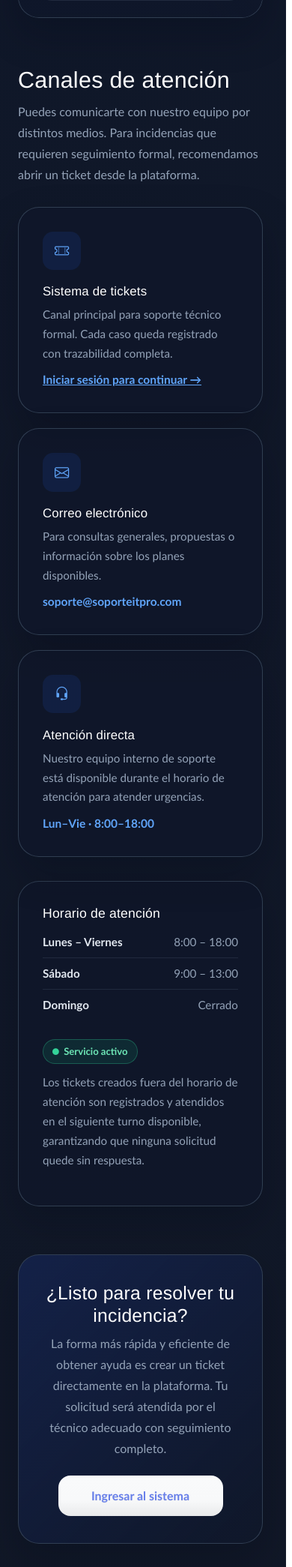
After one commit to bryanzs1/sistema-soporte-tecnico, a Flask app: page /contactanos in a window 390 px wide. The commit adds this page. Shown: the part 1156-3246 px from the top of the page at 75% size. Run offline with Flask 3, Linux system fonts and the light colour scheme; some libraries are stand-ins or nearby versions.

Commit message:
Agrega pagina Contactanos con imagen y link en navbar

```diff
--- a/app/routes.py
+++ b/app/routes.py
@@ -112,6 +112,11 @@ def about_us():
     return render_template('about.html')
 
 
+@bp.route('/contactanos')
+def contact():
+    return render_template('contact.html')
+
+
 @bp.route('/terminos-y-condiciones')
 def terms_and_conditions():
     return render_template('terms.html')
--- a/app/templates/base.html
+++ b/app/templates/base.html
@@ -32,6 +32,9 @@
             </a></li>
             <li class="nav-item"><a class="nav-link app-nav-link {% if endpoint == 'main.about_us' %}is-active{% endif %}" href="{{ url_for('main.about_us') }}" {% if endpoint == 'main.about_us' %}aria-current="page"{% endif %}>
               <i class="bi bi-people"></i> {{ _('Who We Are') }}
+            </a></li>
+            <li class="nav-item"><a class="nav-link app-nav-link {% if endpoint == 'main.contact' %}is-active{% endif %}" href="{{ url_for('main.contact') }}" {% if endpoint == 'main.contact' %}aria-current="page"{% endif %}>
+              <i class="bi bi-envelope"></i> {{ 'Contáctanos' if current_lang == 'es' else 'Contact Us' }}
             </a></li>
             {% if current_user.is_authenticated %}
               <li class="nav-item"><a class="nav-link app-nav-link {% if endpoint == 'tickets.list_tickets' %}is-active{% endif %}" href="{{ url_for('tickets.list_tickets') }}" {% if endpoint == 'tickets.list_tickets' %}aria-current="page"{% endif %}>
--- /dev/null
+++ b/app/templates/contact.html
@@ -0,0 +1,477 @@
+{% extends 'base.html' %}
+{% block title %}{{ 'Contáctanos' if current_lang == 'es' else 'Contact Us' }}{% endblock %}
+{% block body_class %}contact-page{% endblock %}
+{% block content %}
+{% set is_es = current_lang == 'es' %}
+
+<style>
+  .contact-page {
+    background:
+      radial-gradient(circle at top left, rgba(37, 99, 235, 0.16), transparent 28%),
+      radial-gradient(circle at top right, rgba(59, 130, 246, 0.12), transparent 24%),
+      linear-gradient(180deg, #0f172a 0%, #111827 100%);
+  }
+
+  .contact-v2 {
+    color: #e2e8f0;
+    padding: 3rem 0 5rem;
+  }
+
+  .contact-v2 .shell {
+    max-width: 1240px;
+    margin: 0 auto;
+    padding: 0 1.5rem;
+  }
+
+  .contact-v2 .hero {
+    display: grid;
+    grid-template-columns: minmax(0, 1.08fr) minmax(320px, 0.92fr);
+    gap: 2rem;
+    align-items: center;
+    padding-top: 1.5rem;
+  }
+
+  .contact-v2 .eyebrow {
+    display: inline-flex;
+    align-items: center;
+    gap: 0.55rem;
+    padding: 0.45rem 0.8rem;
+    margin-bottom: 1rem;
+    border-radius: 999px;
+    background: rgba(37, 99, 235, 0.12);
+    border: 1px solid rgba(96, 165, 250, 0.26);
+    color: #bfdbfe;
+    font-size: 0.82rem;
+    font-weight: 700;
+    text-transform: uppercase;
+    letter-spacing: 0.08em;
+  }
+
+  .contact-v2 h1,
+  .contact-v2 h2,
+  .contact-v2 h3 {
+    color: #fff;
+    font-family: var(--font-heading);
+  }
+
+  .contact-v2 .hero h1 {
+    margin: 0 0 1rem;
+    font-size: clamp(2.4rem, 5vw, 4.2rem);
+    line-height: 1.04;
+  }
+
+  .contact-v2 .hero p {
+    max-width: 760px;
+    margin: 0 0 1.4rem;
+    color: #94a3b8;
+    font-size: 1.04rem;
+    line-height: 1.8;
+  }
+
+  .contact-v2 .hero-actions {
+    display: flex;
+    gap: 0.9rem;
+    flex-wrap: wrap;
+  }
+
+  .contact-v2 .hero-actions .btn {
+    min-width: 190px;
+    padding: 0.95rem 1.25rem;
+    border-radius: 16px;
+    font-weight: 800;
+  }
+
+  .contact-v2 .hero-actions .btn-primary {
+    box-shadow: 0 16px 36px rgba(37, 99, 235, 0.28);
+  }
+
+  .contact-v2 .hero-actions .btn-outline-light {
+    border-color: rgba(148, 163, 184, 0.5);
+    color: #e2e8f0;
+  }
+
+  /* Tarjeta de imagen */
+  .contact-hero-card {
+    border-radius: 28px;
+    border: 1px solid rgba(51, 65, 85, 0.95);
+    background: rgba(15, 23, 42, 0.6);
+    box-shadow: 0 22px 50px rgba(2, 6, 23, 0.26);
+    overflow: hidden;
+    min-height: 520px;
+    position: relative;
+  }
+
+  .contact-hero-card img {
+    width: 100%;
+    height: 100%;
+    object-fit: cover;
+    object-position: center center;
+    display: block;
+  }
+
+  /* Gradiente inferior sobre la imagen */
+  .contact-hero-card::after {
+    content: "";
+    position: absolute;
+    inset: 0;
+    background: linear-gradient(180deg, rgba(15, 23, 42, 0.04), rgba(15, 23, 42, 0.78));
+    pointer-events: none;
+  }
+
+  /* Cubre la insignia de Gemini en la esquina inferior derecha */
+  .contact-hero-card::before {
+    content: "";
+    position: absolute;
+    bottom: 0;
+    right: 0;
+    width: 72px;
+    height: 72px;
+    background: linear-gradient(225deg, #0f172a 40%, transparent 100%);
+    z-index: 2;
+    pointer-events: none;
+  }
+
+  .contact-hero-card-copy {
+    position: absolute;
+    left: 1.4rem;
+    right: 1.4rem;
+    bottom: 1.4rem;
+    z-index: 3;
+    padding: 1.25rem;
+    border-radius: 22px;
+    background: rgba(15, 23, 42, 0.74);
+    border: 1px solid rgba(148, 163, 184, 0.14);
+    backdrop-filter: blur(12px);
+  }
+
+  .contact-hero-card-copy h3 {
+    margin: 0 0 0.4rem;
+    font-size: 1.05rem;
+    color: #fff;
+  }
+
+  .contact-hero-card-copy p {
+    margin: 0;
+    color: #cbd5e1;
+    font-size: 0.96rem;
+    line-height: 1.65;
+  }
+
+  /* Sección de tarjetas de contacto */
+  .contact-channels {
+    margin-top: 4rem;
+  }
+
+  .contact-v2 .section-head {
+    max-width: 840px;
+    margin-bottom: 1.8rem;
+  }
+
+  .contact-v2 .section-head h2 {
+    margin: 0 0 0.65rem;
+    font-size: clamp(1.9rem, 3vw, 2.6rem);
+  }
+
+  .contact-v2 .section-head p {
+    margin: 0;
+    color: #94a3b8;
+    line-height: 1.75;
+  }
+
+  .contact-channels-grid {
+    display: grid;
+    grid-template-columns: repeat(3, minmax(0, 1fr));
+    gap: 1.25rem;
+  }
+
+  .channel-card {
+    border-radius: 28px;
+    border: 1px solid rgba(51, 65, 85, 0.95);
+    background: rgba(15, 23, 42, 0.6);
+    box-shadow: 0 22px 50px rgba(2, 6, 23, 0.26);
+    padding: 2rem;
+    text-decoration: none;
+    transition: border-color 0.2s, transform 0.2s;
+  }
+
+  .channel-card:hover {
+    border-color: rgba(96, 165, 250, 0.45);
+    transform: translateY(-3px);
+  }
+
+  .channel-card .icon-box {
+    width: 3.2rem;
+    height: 3.2rem;
+    display: inline-flex;
+    align-items: center;
+    justify-content: center;
+    border-radius: 14px;
+    margin-bottom: 1.2rem;
+    background: rgba(37, 99, 235, 0.12);
+    color: #60a5fa;
+    font-size: 1.2rem;
+  }
+
+  .channel-card h3 {
+    margin: 0 0 0.5rem;
+    font-size: 1.05rem;
+    color: #fff;
+  }
+
+  .channel-card p {
+    margin: 0;
+    color: #94a3b8;
+    font-size: 0.95rem;
+    line-height: 1.7;
+  }
+
+  .channel-card .channel-value {
+    display: block;
+    margin-top: 0.6rem;
+    color: #60a5fa;
+    font-weight: 700;
+    font-size: 0.97rem;
+  }
+
+  /* Sección de horario */
+  .contact-hours {
+    margin-top: 2rem;
+    border-radius: 28px;
+    border: 1px solid rgba(51, 65, 85, 0.95);
+    background: rgba(15, 23, 42, 0.6);
+    box-shadow: 0 22px 50px rgba(2, 6, 23, 0.26);
+    padding: 2rem;
+    display: grid;
+    grid-template-columns: 1fr 1fr;
+    gap: 1.5rem;
+    align-items: center;
+  }
+
+  .contact-hours h3 {
+    margin: 0 0 1rem;
+    font-size: 1.1rem;
+  }
+
+  .hours-list {
+    list-style: none;
+    margin: 0;
+    padding: 0;
+    display: flex;
+    flex-direction: column;
+    gap: 0.55rem;
+  }
+
+  .hours-list li {
+    display: flex;
+    justify-content: space-between;
+    align-items: center;
+    color: #94a3b8;
+    font-size: 0.95rem;
+    padding-bottom: 0.55rem;
+    border-bottom: 1px solid rgba(51, 65, 85, 0.5);
+  }
+
+  .hours-list li:last-child {
+    border-bottom: none;
+  }
+
+  .hours-list .day {
+    color: #e2e8f0;
+    font-weight: 600;
+  }
+
+  .hours-badge {
+    display: inline-flex;
+    align-items: center;
+    gap: 0.4rem;
+    padding: 0.35rem 0.75rem;
+    border-radius: 999px;
+    font-size: 0.82rem;
+    font-weight: 700;
+    background: rgba(16, 185, 129, 0.12);
+    border: 1px solid rgba(52, 211, 153, 0.3);
+    color: #6ee7b7;
+    margin-bottom: 0.75rem;
+  }
+
+  .hours-status-text {
+    color: #94a3b8;
+    font-size: 0.95rem;
+    line-height: 1.7;
+  }
+
+  /* CTA */
+  .contact-v2 .cta {
+    margin-top: 4rem;
+    padding: 2.25rem;
+    text-align: center;
+    border-radius: 28px;
+    border: 1px solid rgba(51, 65, 85, 0.95);
+    background: linear-gradient(135deg, rgba(30, 64, 175, 0.24), rgba(15, 23, 42, 0.72));
+    box-shadow: 0 22px 50px rgba(2, 6, 23, 0.26);
+  }
+
+  .contact-v2 .cta p {
+    max-width: 760px;
+    margin: 0 auto 1.4rem;
+    color: #94a3b8;
+    line-height: 1.75;
+  }
+
+  .contact-v2 .cta .btn {
+    min-width: 220px;
+    border-radius: 16px;
+    padding: 0.95rem 1.25rem;
+    font-weight: 800;
+  }
+
+  @media (max-width: 1080px) {
+    .contact-v2 .hero {
+      grid-template-columns: 1fr;
+    }
+
+    .contact-channels-grid {
+      grid-template-columns: repeat(2, minmax(0, 1fr));
+    }
+  }
+
+  @media (max-width: 760px) {
+    .contact-channels-grid {
+      grid-template-columns: 1fr;
+    }
+
+    .contact-hours {
+      grid-template-columns: 1fr;
+    }
+
+    .contact-v2 {
+      padding-top: 2rem;
+    }
+
+    .contact-hero-card {
+      min-height: 420px;
+    }
+
+    .contact-v2 .hero-actions .btn {
+      width: 100%;
+      min-width: 0;
+    }
+  }
+</style>
+
+<section class="contact-v2">
+  <div class="shell">
+
+    <!-- Hero -->
+    <div class="hero">
+      <div class="hero-copy">
+        <div class="eyebrow">
+          <i class="bi bi-envelope-heart"></i>
+          <span>{{ 'Contáctanos' if is_es else 'Contact Us' }}</span>
+        </div>
+        <h1>{{ 'Estamos aquí para ayudarte cuando lo necesites' if is_es else 'We are here to help you when you need it' }}</h1>
+        <p>{{ 'Nuestro equipo de soporte técnico está disponible para responder tus consultas, orientarte sobre el uso de la plataforma y resolver cualquier incidencia con rapidez.' if is_es else 'Our technical support team is available to answer your inquiries, guide you on platform usage, and resolve any incidents quickly.' }}</p>
+        <p>{{ 'Elige el canal que más te convenga o abre un ticket directamente desde el sistema para que podamos darte seguimiento formal.' if is_es else 'Choose the channel that works best for you, or open a ticket directly from the system for formal follow-up.' }}</p>
+        <div class="hero-actions">
+          {% if current_user.is_authenticated %}
+            <a href="{{ url_for('tickets.create_ticket') }}" class="btn btn-primary text-white">{{ _('Create Ticket') }}</a>
+            <a href="{{ url_for('tickets.list_tickets') }}" class="btn btn-outline-light">{{ _('View Tickets') }}</a>
+          {% else %}
+            <a href="#loginModal" class="btn btn-primary text-white" data-bs-toggle="modal" data-bs-target="#loginModal">{{ _('Sign In') }}</a>
+            <a href="{{ url_for('main.pricing') }}" class="btn btn-outline-light">{{ 'Ver planes' if is_es else 'View plans' }}</a>
+          {% endif %}
+        </div>
+      </div>
+
+      <div class="hero-visual">
+        <article class="contact-hero-card">
+          <img src="{{ url_for('static', filename='img/Contactanos.png') }}"
+               alt="{{ 'Agente de soporte técnico atendiendo consultas en el centro de operaciones' if is_es else 'Technical support agent handling queries at the operations center' }}"
+               loading="lazy">
+          <div class="contact-hero-card-copy">
+            <h3>{{ 'Soporte técnico profesional y cercano' if is_es else 'Professional and approachable technical support' }}</h3>
+            <p>{{ 'Cada consulta es atendida por el canal adecuado, con tiempos de respuesta claros y seguimiento real.' if is_es else 'Every inquiry is handled through the right channel, with clear response times and real follow-up.' }}</p>
+          </div>
+        </article>
+      </div>
+    </div>
+
+    <!-- Canales de contacto -->
+    <div class="contact-channels">
+      <div class="section-head">
+        <h2>{{ 'Canales de atención' if is_es else 'Support channels' }}</h2>
+        <p>{{ 'Puedes comunicarte con nuestro equipo por distintos medios. Para incidencias que requieren seguimiento formal, recomendamos abrir un ticket desde la plataforma.' if is_es else 'You can reach our team through different channels. For issues requiring formal follow-up, we recommend opening a ticket from the platform.' }}</p>
+      </div>
+
+      <div class="contact-channels-grid">
+        <div class="channel-card">
+          <div class="icon-box"><i class="bi bi-ticket-perforated"></i></div>
+          <h3>{{ 'Sistema de tickets' if is_es else 'Ticket system' }}</h3>
+          <p>{{ 'Canal principal para soporte técnico formal. Cada caso queda registrado con trazabilidad completa.' if is_es else 'Main channel for formal technical support. Every case is logged with full traceability.' }}</p>
+          {% if current_user.is_authenticated %}
+            <a href="{{ url_for('tickets.create_ticket') }}" class="channel-value">{{ 'Abrir ticket →' if is_es else 'Open ticket →' }}</a>
+          {% else %}
+            <a href="#loginModal" class="channel-value" data-bs-toggle="modal" data-bs-target="#loginModal">{{ 'Iniciar sesión para continuar →' if is_es else 'Sign in to continue →' }}</a>
+          {% endif %}
+        </div>
+
+        <div class="channel-card">
+          <div class="icon-box"><i class="bi bi-envelope"></i></div>
+          <h3>{{ 'Correo electrónico' if is_es else 'Email' }}</h3>
+          <p>{{ 'Para consultas generales, propuestas o información sobre los planes disponibles.' if is_es else 'For general inquiries, proposals, or information about available plans.' }}</p>
+          <span class="channel-value">soporte@soporteitpro.com</span>
+        </div>
+
+        <div class="channel-card">
+          <div class="icon-box"><i class="bi bi-headset"></i></div>
+          <h3>{{ 'Atención directa' if is_es else 'Direct support' }}</h3>
+          <p>{{ 'Nuestro equipo interno de soporte está disponible durante el horario de atención para atender urgencias.' if is_es else 'Our internal support team is available during business hours for urgent matters.' }}</p>
+          <span class="channel-value">{{ 'Lun–Vie · 8:00–18:00' if is_es else 'Mon–Fri · 8:00–18:00' }}</span>
+        </div>
+      </div>
+    </div>
+
+    <!-- Horario -->
+    <div class="contact-hours">
+      <div>
+        <h3>{{ 'Horario de atención' if is_es else 'Business hours' }}</h3>
+        <ul class="hours-list">
+          <li>
+            <span class="day">{{ 'Lunes – Viernes' if is_es else 'Monday – Friday' }}</span>
+            <span>8:00 – 18:00</span>
+          </li>
+          <li>
+            <span class="day">{{ 'Sábado' if is_es else 'Saturday' }}</span>
+            <span>9:00 – 13:00</span>
+          </li>
+          <li>
+            <span class="day">{{ 'Domingo' if is_es else 'Sunday' }}</span>
+            <span>{{ 'Cerrado' if is_es else 'Closed' }}</span>
+          </li>
+        </ul>
+      </div>
+      <div>
+        <div class="hours-badge">
+          <i class="bi bi-circle-fill" style="font-size:0.55rem;color:#34d399"></i>
+          {{ 'Servicio activo' if is_es else 'Service active' }}
+        </div>
+        <p class="hours-status-text">
+          {{ 'Los tickets creados fuera del horario de atención son registrados y atendidos en el siguiente turno disponible, garantizando que ninguna solicitud quede sin respuesta.' if is_es else 'Tickets created outside business hours are logged and handled on the next available shift, ensuring no request goes unanswered.' }}
+        </p>
+      </div>
+    </div>
+
+    <!-- CTA -->
+    <div class="cta">
+      <h2>{{ '¿Listo para resolver tu incidencia?' if is_es else 'Ready to resolve your issue?' }}</h2>
+      <p>{{ 'La forma más rápida y eficiente de obtener ayuda es crear un ticket directamente en la plataforma. Tu solicitud será atendida por el técnico adecuado con seguimiento completo.' if is_es else 'The fastest and most efficient way to get help is to create a ticket directly on the platform. Your request will be handled by the right technician with full follow-up.' }}</p>
+      {% if current_user.is_authenticated %}
+        <a href="{{ url_for('tickets.create_ticket') }}" class="btn btn-light">{{ 'Crear ticket ahora' if is_es else 'Create ticket now' }}</a>
+      {% else %}
+        <a href="#loginModal" class="btn btn-light" data-bs-toggle="modal" data-bs-target="#loginModal">{{ 'Ingresar al sistema' if is_es else 'Sign in to the system' }}</a>
+      {% endif %}
+    </div>
+
+  </div>
+</section>
+{% endblock %}
```
